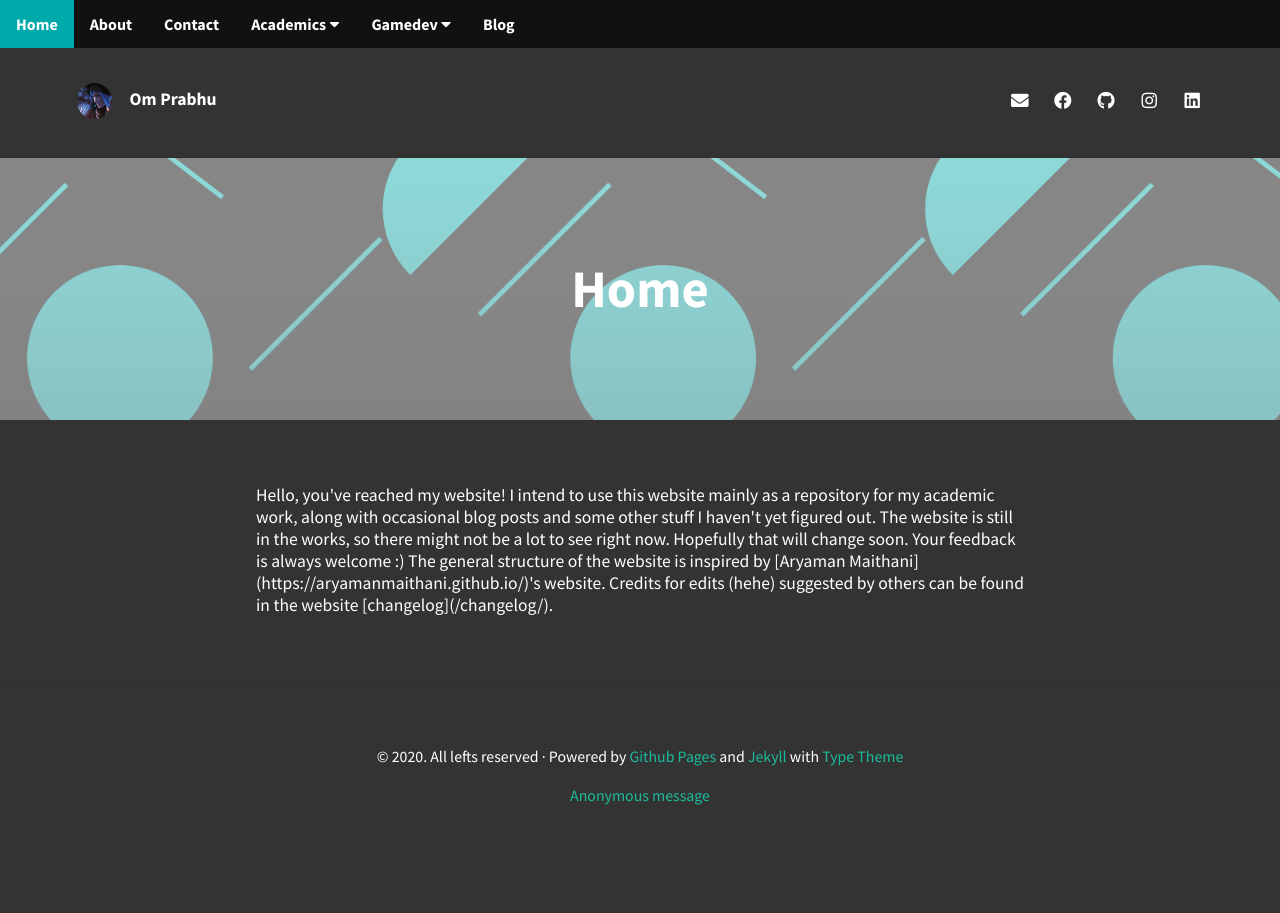
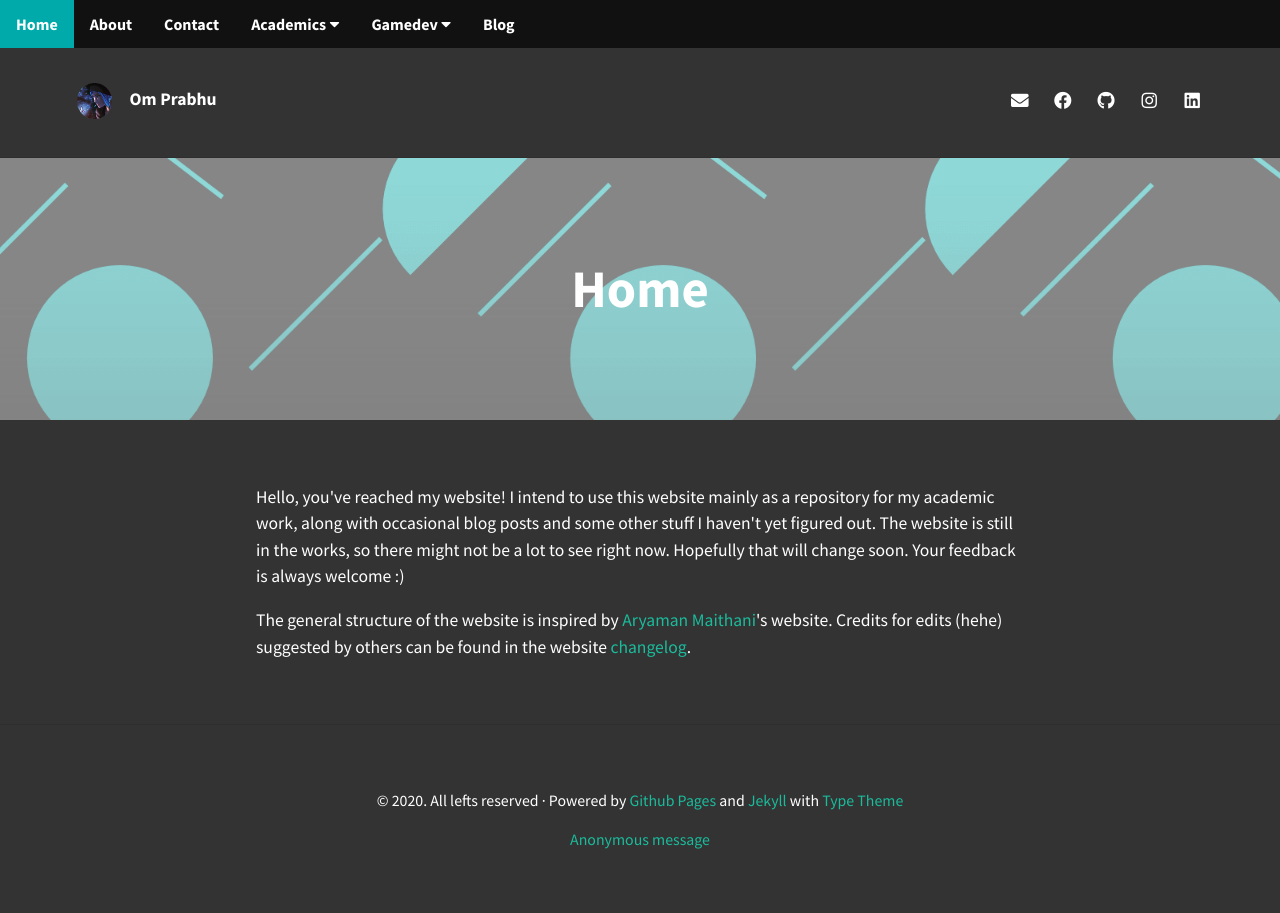
Before and after one commit to omprabhu31/omprabhu31.github.io, a Jekyll site: the page built from index.html, in a window 1280 px wide. Built offline with Jekyll 4.4.1, drawn with Linux system fonts in a browser that asks for light colours; nearby versions of some CDN libraries; the list of posts is cut into pages by our own code.

Commit message:
fixed major oopsie on home page

```diff
--- a/index.html
+++ b/index.html
@@ -6,6 +6,6 @@ feature-img: "assets/img/sample_feature_img_3.png"
 hide: true
 ---
 
-Hello, you've reached my website! I intend to use this website mainly as a repository for my academic work, along with occasional blog posts and some other stuff I haven't yet figured out. The website is still in the works, so there might not be a lot to see right now. Hopefully that will change soon. Your feedback is always welcome :)
+<p>Hello, you've reached my website! I intend to use this website mainly as a repository for my academic work, along with occasional blog posts and some other stuff I haven't yet figured out. The website is still in the works, so there might not be a lot to see right now. Hopefully that will change soon. Your feedback is always welcome :)</p>
 
-The general structure of the website is inspired by [Aryaman Maithani](https://aryamanmaithani.github.io/)'s website. Credits for edits (hehe) suggested by others can be found in the website [changelog](/changelog/).
+<p>The general structure of the website is inspired by <a href="https://aryamanmaithani.github.io/">Aryaman Maithani</a>'s website. Credits for edits (hehe) suggested by others can be found in the website <a href="https://omprabhu31.github.io/changelog/">changelog</a>.</p>
```
